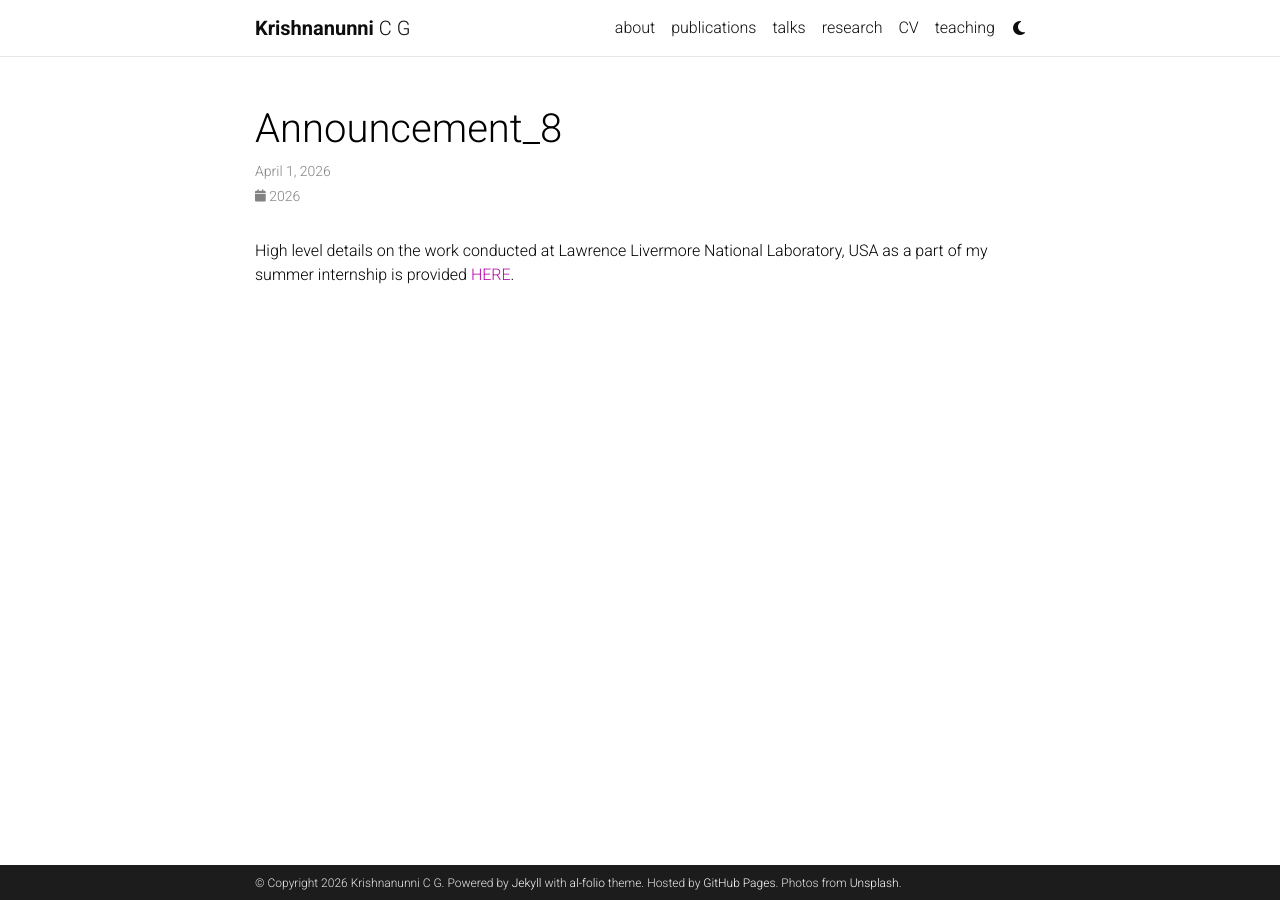
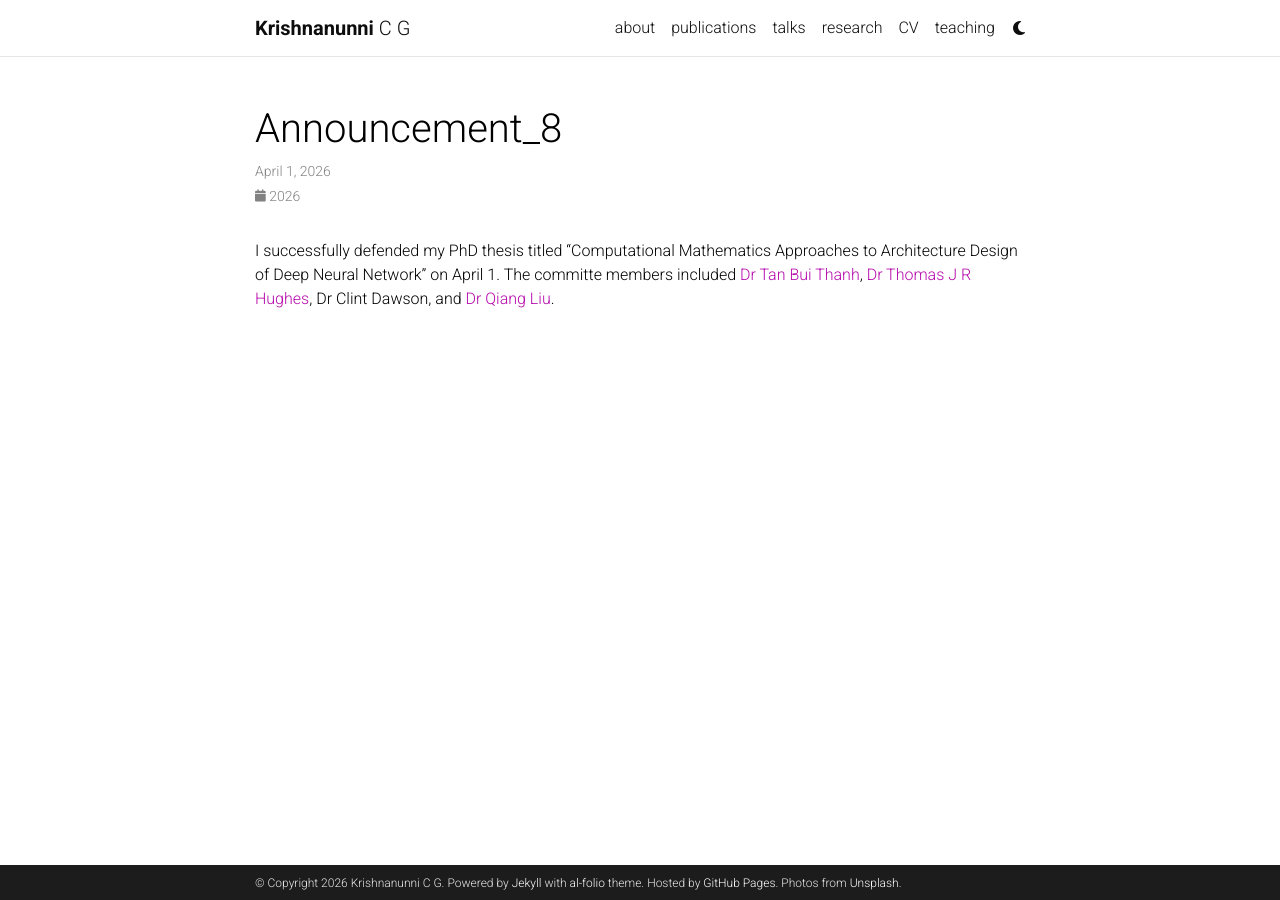
Before and after one commit to cgkrishnanunni/cgkrishnanunni.github.io, a Jekyll site: the page built from _news/announcement_8.md, in a window 1280 px wide. Built offline with Jekyll 4.4.1, drawn with Linux system fonts in a browser that asks for light colours; comment, search, counter and statistics services are not loaded; a style sheet for code colours, icons or effects is not loaded.

Commit message:
Update announcement_8.md

```diff
--- a/_news/announcement_8.md
+++ b/_news/announcement_8.md
@@ -4,4 +4,4 @@
 inline: true
 related_posts: false
 ---
-High level details on the work conducted at Lawrence Livermore National Laboratory, USA as a part of my summer internship is provided [HERE](/assets/pdf/summery_internship.pdf).
+I successfully defended my PhD thesis titled "Computational Mathematics Approaches to Architecture Design of Deep Neural Network" on April 1. The committe members included  [Dr Tan Bui Thanh](https://users.ices.utexas.edu/~tanbui/), [Dr Thomas J R Hughes](https://users.oden.utexas.edu/~hughes/), Dr Clint Dawson, and [Dr Qiang Liu](https://www.cs.utexas.edu/~lqiang/).
```
